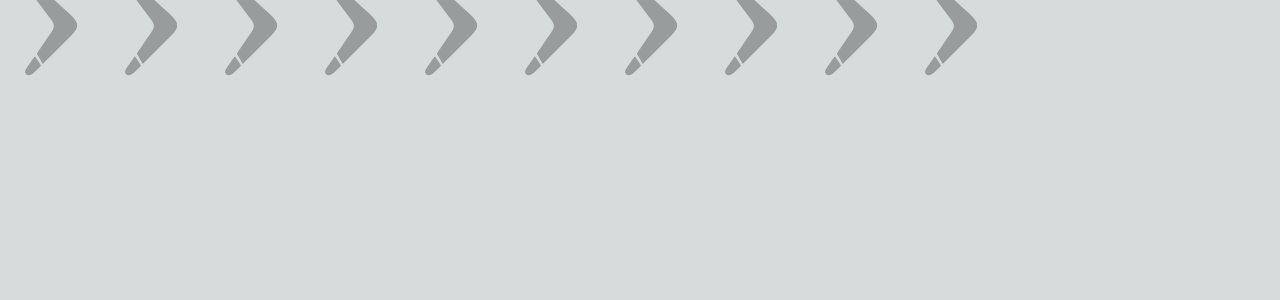
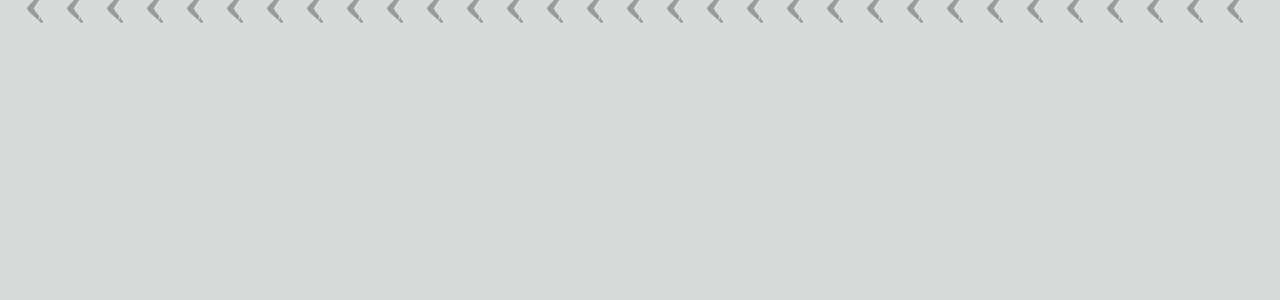
Before and after one commit to mr-efil/bumerang-portfolio, a Next.js app: page /components/BumerangBelt in a window 1280 px wide. Shown: the top 300 px of the page. Built offline with nearby package versions, Linux system fonts and the light colour scheme.

Commit message:
BUMERANGBELT

```diff
--- a/pages/components/BumerangBelt.tsx
+++ b/pages/components/BumerangBelt.tsx
@@ -1,64 +1,100 @@
 import Image from 'next/image';
-import React, { useEffect } from 'react'
+import React, { useEffect, useState } from 'react';
 
 interface BumerangBeltProps {
   invert: boolean;
-    threshold: number;
+  id: number;
+  drc: string
 }
 
-function BumerangBelt({ invert, threshold }: BumerangBeltProps) {
+function BumerangBelt({ invert , id,drc}: BumerangBeltProps) {
+  const imageWidth = 30; // Width of each image in pixels
+  const padding = 10; // Adjusted padding between images in pixels
 
-  // Dummy image URLs
-  const imageUrls = [
-    "/bumerangtek.svg",
-    "/bumerangtek.svg",
-    "/bumerangtek.svg",
-    "/bumerangtek.svg",
-    "/bumerangtek.svg",
-    "/bumerangtek.svg",
-    "/bumerangtek.svg",
-    "/bumerangtek.svg",
-    "/bumerangtek.svg",
-    "/bumerangtek.svg",
-  ];
+  const [imageCount, setImageCount] = useState(0);
+  const [threshold, setThreshold] = useState<number | null>(null);
 
+  const thresholdsubstract = [0,550,650]
+  const direction = {
+    right: ['rotate(90deg)', 'rotate(-90deg)'],
+    left: ['rotate(-90deg)', 'rotate(90deg)'],
+  };
 
-  // Attach scroll event listener
+  useEffect(() => {
+    const calculateImageCount = () => {
+      const screenWidth = window.innerWidth;
+      const availableWidth = screenWidth - padding;
+      return Math.floor(availableWidth / (imageWidth + padding));
+    };
+
+    const handleResize = () => {
+      setImageCount(calculateImageCount);
+    };
+
+    const targetDiv = document.getElementById(`threshold-div-${id}`);
+
+    const handleScroll = () => {
+      if (targetDiv) {
+        const rect = targetDiv.getBoundingClientRect();
+        setThreshold(rect.top + window.scrollY - thresholdsubstract[id]);
+      }
+    };
+
+    if (typeof window !== 'undefined') {
+      setImageCount(calculateImageCount); // Calculate initial image count
+      window.addEventListener('resize', handleResize);
+      window.addEventListener('scroll', handleScroll);
+
+      return () => {
+        window.removeEventListener('resize', handleResize);
+        window.removeEventListener('scroll', handleScroll);
+      };
+    }
+  }, [imageWidth, padding,id,invert]);
+
+  const imageUrls = Array.from({ length: imageCount }, (_, index) => '/bumerangtek.svg');
+
   useEffect(() => {
     const handleScroll = () => {
       const scrollY = window.scrollY;
 
-        // Calculate the index of the image to rotate based on scroll position
-        const index = Math.floor((scrollY - threshold) / 60);
+      const index = Math.floor((scrollY - (threshold || 0)) / (imageWidth + padding));
 
-        // Apply rotation to the corresponding image
-        const images = document.querySelectorAll('.rotate-animation');
+      const images = document.querySelectorAll(`.rotate-animation-${id}`);
       images.forEach((image, i) => {
         const imageElement = image as HTMLImageElement;
-            if (i <= index) {
-              imageElement.style.transform = 'rotate(90deg)';
-              imageElement.style.opacity = '1';
+        if (drc=="right" ? i <= index : images.length - i <= index ) {
+          imageElement.style.transform = drc=="right" ? direction.right[0] : direction.left[0];
+          imageElement.style.opacity = '1'
         } else {
-              imageElement.style.transform = 'rotate(-90deg)';
-              imageElement.style.opacity = '0.3';
+          imageElement.style.transform = drc=="right" ? direction.right[1] : direction.left[1];
+          imageElement.style.opacity = '0.3'
         }
       });
     };
 
+    if (typeof window !== 'undefined') {
       window.addEventListener('scroll', handleScroll);
+
       return () => {
         window.removeEventListener('scroll', handleScroll);
       };
-  }, [threshold]);
-
+    }
+  }, [threshold, imageWidth, padding,invert]);
 
   return (
-    <div className="w-full h-fit absolute flex flex-row -top-20 md:-top-0" style={{filter: invert ? "invert(1)" : "invert(0)"}}>{imageUrls.map((url, index) => (
-        <div key={index} className={`rotate-animation duration-500`}>
-          <Image src={url} width={100} height={100} alt={`Image ${index + 1}`}/>
+    <div
+      id={`threshold-div-${id}`}
+      className="w-full h-fit absolute flex flex-row -top-20 md:-top-0 justify-center"
+      style={{ filter: invert ? 'invert(1)' : 'invert(0)' }}
+    >
+      {imageUrls.map((url, index) => (
+        <div key={index} className={`rotate-animation-${id} duration-500`} style={{ marginRight: `${padding}px` }}>
+          <Image src={url} width={imageWidth} height={30} alt={`Image ${index + 1}`} />
         </div>
-      ))}</div>
-  )
+      ))}
+    </div>
+  );
 }
 
-export default BumerangBelt
+export default BumerangBelt;
--- a/pages/index.tsx
+++ b/pages/index.tsx
@@ -287,8 +287,8 @@
             transition: "opacity .5s ease-in-out",
           }}
         >
-          <BumerangBelt invert={false} threshold={250} />
-          <BumerangWrapper invert={false} />
+          <BumerangBelt invert={false}  id={1} drc={"right"}/>
+          {/* <BumerangWrapper invert={false} /> */}
           {/* <Image
             src="/new-hero.webp"
             alt="lolol"
@@ -586,6 +586,7 @@
             transition: "opacity .5s ease-in-out",
           }}
         >
+          <BumerangBelt invert={true} id={2} drc={"left"}/>
           <div className="w-full lg:w-1/3 h-fit flex flex-col justify-start items-center">
             <div className="w-full lg:w-5/6 relative h-fit flex">
               <h3 className="text-base px-16 py-4 left-8 lg:left-0 flex relative font-light italic text-center text-[#0d0d0d] border border-black rounded-lg">
```
Lines whose indentation alone changed are shown as unchanged.
